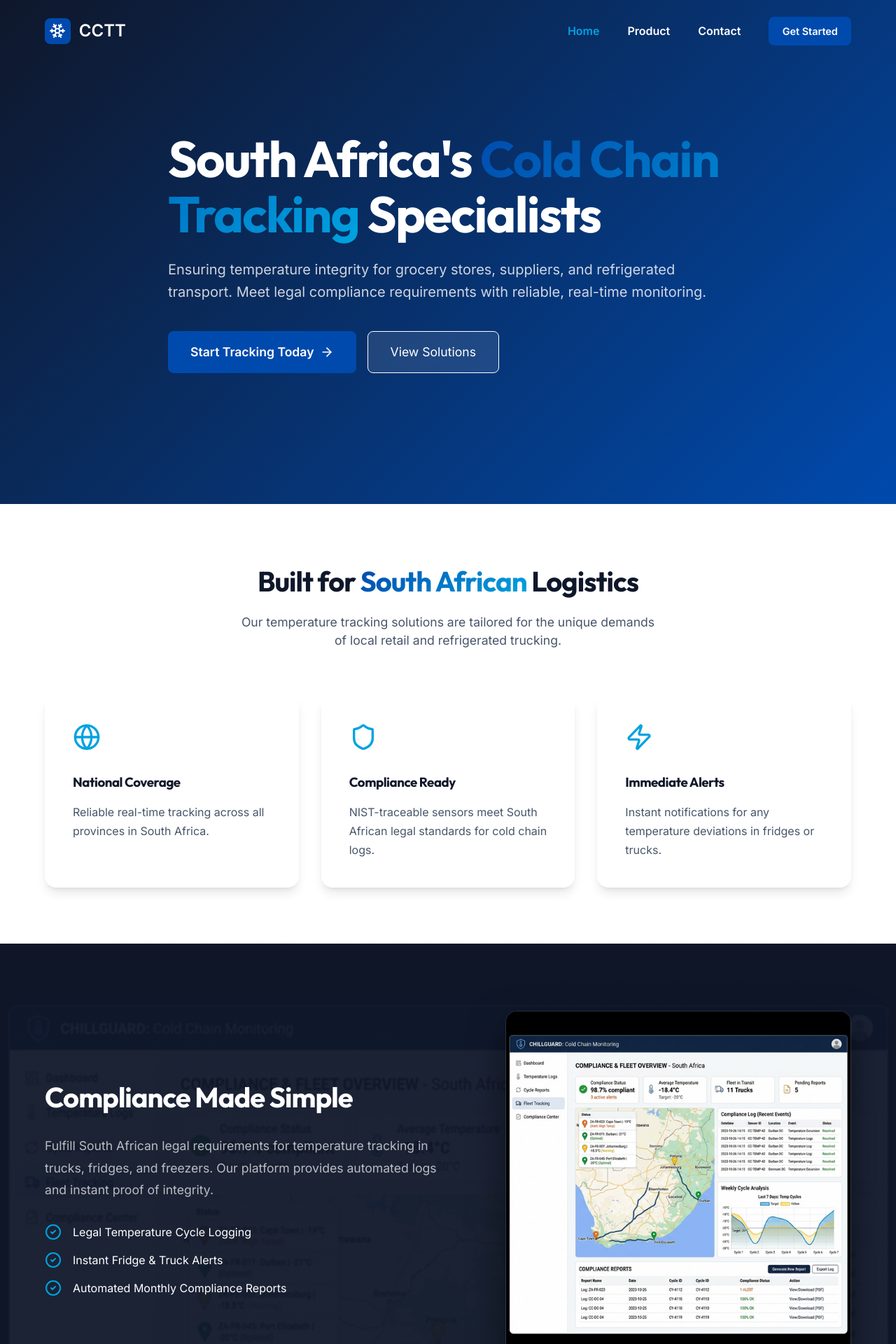
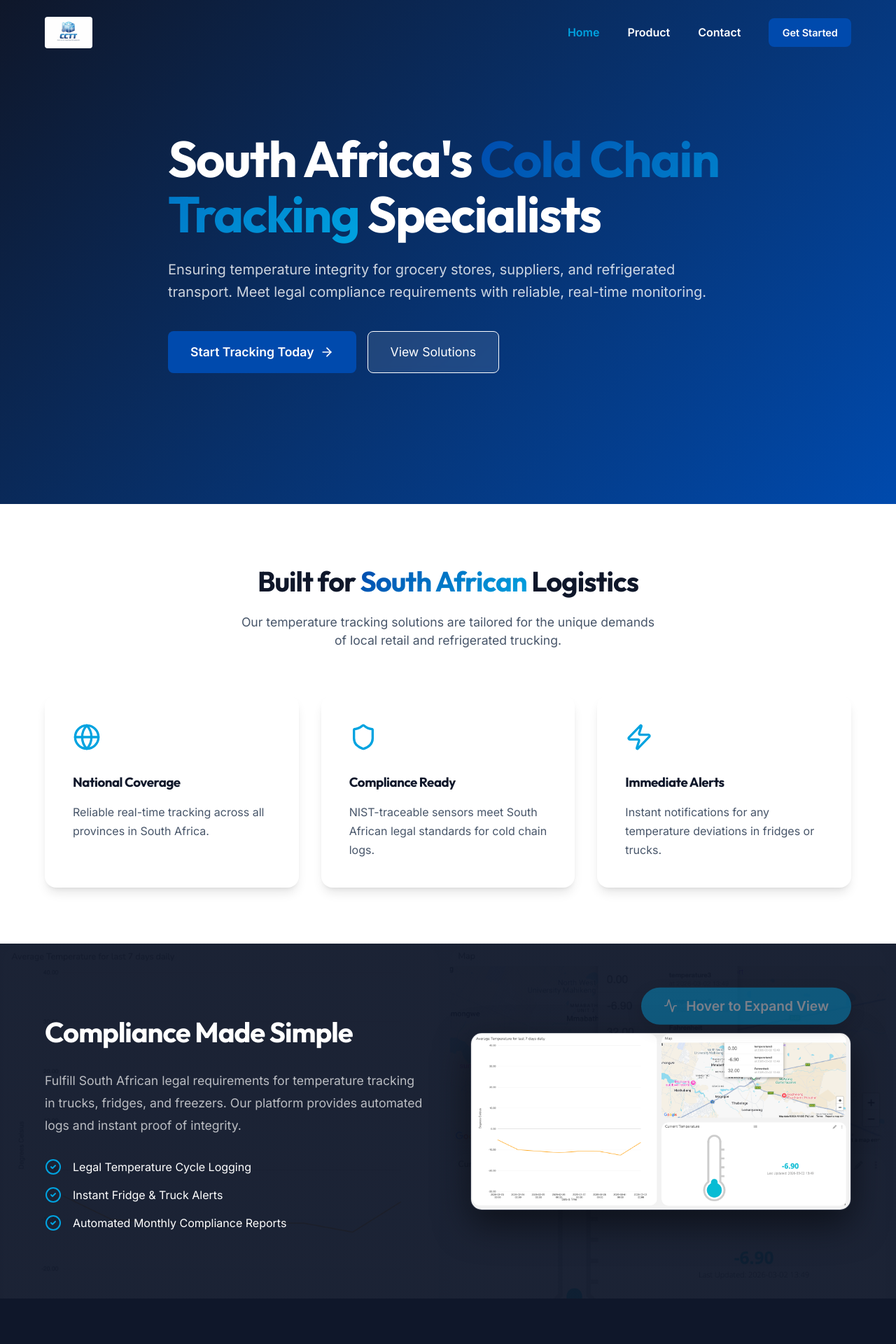
Before and after one commit to Ghostalbas/CCTT-Website, a React (Vite) app: page / in a window 1280 px wide. Shown: the top 1920 px of the page at 70% size. Built offline with nearby package versions, Linux system fonts and the light colour scheme.

Commit message:
Adding addtional content

```diff
--- a/index.html
+++ b/index.html
@@ -1,14 +1,18 @@
 <!doctype html>
 <html lang="en">
+
 <head>
   <meta charset="UTF-8" />
-    <link rel="icon" type="image/svg+xml" href="/vite.svg" />
+  <link rel="icon" type="image/jpeg" href="/images/company_logo.jpeg" />
   <meta name="viewport" content="width=device-width, initial-scale=1.0" />
-    <meta name="description" content="Cold Cycle Tracking Technology (CCTT) provides advanced IoT solutions for real-time cold chain monitoring and integrity." />
+  <meta name="description"
+    content="Cold Cycle Tracking Technology (CCTT) provides advanced IoT solutions for real-time cold chain monitoring and integrity." />
   <title>Cold Cycle Tracking Technology | Precision IoT Solutions</title>
 </head>
+
 <body>
   <div id="root"></div>
   <script type="module" src="/src/main.jsx"></script>
 </body>
+
 </html>
--- a/src/components/Footer.jsx
+++ b/src/components/Footer.jsx
@@ -8,9 +8,17 @@ const Footer = () => {
             <div className="container">
                 <div style={{ display: 'grid', gridTemplateColumns: 'repeat(auto-fit, minmax(250px, 1fr))', gap: '3rem', marginBottom: '4rem' }}>
                     <div>
-                        <div style={{ display: 'flex', alignItems: 'center', gap: '0.75rem', fontWeight: 800, fontSize: '1.5rem', marginBottom: '1.5rem', color: 'white' }}>
-                            <Snowflake size={28} color="var(--brand-blue-main)" />
-                            <span>CCTT</span>
+                        <div style={{ marginBottom: '1.5rem' }}>
+                            <img
+                                src="/images/company_logo.jpeg"
+                                alt="CCTT Logo"
+                                style={{
+                                    height: '50px',
+                                    width: 'auto',
+                                    borderRadius: '4px',
+                                    objectFit: 'contain'
+                                }}
+                            />
                         </div>
                         <p style={{ color: 'rgba(255,255,255,0.7)', lineHeight: '1.6', marginBottom: '1.5rem' }}>
                             Ensuring cold chain integrity across South Africa. Specializing in temperature tracking and legal compliance for grocery retail and refrigerated transport.
--- a/src/components/Navbar.jsx
+++ b/src/components/Navbar.jsx
@@ -38,11 +38,17 @@ const Navbar = () => {
             transition: 'all 0.3s ease'
         }}>
             <div className="container" style={{ display: 'flex', justifyContent: 'space-between', alignItems: 'center' }}>
-                <NavLink to="/" style={{ display: 'flex', alignItems: 'center', gap: '0.75rem', fontWeight: 800, fontSize: '1.5rem', color: logoColor, transition: 'color 0.3s ease' }}>
-                    <div style={{ background: 'var(--brand-blue-dark)', color: 'white', padding: '0.4rem', borderRadius: '0.5rem', display: 'flex' }}>
-                        <Snowflake size={24} />
-                    </div>
-                    <span>CCTT</span>
+                <NavLink to="/" style={{ display: 'flex', alignItems: 'center' }}>
+                    <img
+                        src="/images/company_logo.jpeg"
+                        alt="CCTT Logo"
+                        style={{
+                            height: '45px',
+                            width: 'auto',
+                            borderRadius: '4px',
+                            objectFit: 'contain'
+                        }}
+                    />
                 </NavLink>
 
                 {/* Desktop Links */}
--- a/src/pages/Home.jsx
+++ b/src/pages/Home.jsx
@@ -1,6 +1,6 @@
 import React from 'react';
 import { motion } from 'framer-motion';
-import { Shield, Zap, Globe, ArrowRight, CheckCircle2 } from 'lucide-react';
+import { Shield, Zap, Globe, ArrowRight, CheckCircle2, Activity } from 'lucide-react';
 import { Link } from 'react-router-dom';
 
 const Home = () => {
@@ -102,7 +102,7 @@ const Home = () => {
             </section>
 
             {/* Sub-Hero / Product Preview */}
-            <section style={{ padding: '6rem 0', background: 'linear-gradient(rgba(15, 23, 42, 0.95), rgba(15, 23, 42, 0.95)), url("/images/compliance_dashboard_preview.png")', backgroundSize: 'cover', backgroundAttachment: 'fixed', color: 'white' }}>
+            <section style={{ padding: '6rem 0', background: 'linear-gradient(rgba(15, 23, 42, 0.95), rgba(15, 23, 42, 0.95)), url("/images/website_dashboard_preview.png")', backgroundSize: 'cover', backgroundAttachment: 'fixed', color: 'white' }}>
                 <div className="container">
                     <div style={{ display: 'flex', alignItems: 'center', gap: '4rem', flexWrap: 'wrap' }}>
                         <div style={{ flex: '1 1 500px' }}>
@@ -122,11 +122,59 @@ const Home = () => {
                                 </li>
                             </ul>
                         </div>
-                        <div style={{ flex: '1 1 400px' }}>
-                            <img
-                                src="/images/compliance_dashboard_preview.png"
-                                alt="CCTT Compliance Dashboard"
-                                style={{ width: '100%', borderRadius: 'var(--radius-lg)', boxShadow: '0 20px 50px rgba(0,0,0,0.5)', border: '1px solid rgba(255,255,255,0.1)' }}
+                        <div style={{ flex: '1 1 500px', cursor: 'pointer', position: 'relative' }}>
+                            {/* Hover Hint */}
+                            <motion.div
+                                initial={{ opacity: 0.8, y: 0 }}
+                                animate={{
+                                    opacity: [0.4, 0.8, 0.4],
+                                    y: [0, -5, 0],
+                                }}
+                                transition={{
+                                    duration: 2,
+                                    repeat: Infinity,
+                                    ease: "easeInOut"
+                                }}
+                                whileHover={{ opacity: 0 }}
+                                style={{
+                                    position: 'absolute',
+                                    top: '-4rem',
+                                    right: '0',
+                                    background: 'var(--brand-blue-main)',
+                                    color: 'white',
+                                    padding: '0.75rem 2rem',
+                                    borderRadius: 'var(--radius-full)',
+                                    fontSize: '1.2rem',
+                                    fontWeight: '700',
+                                    boxShadow: '0 8px 24px rgba(0,0,0,0.3)',
+                                    zIndex: 5,
+                                    pointerEvents: 'none',
+                                    display: 'flex',
+                                    alignItems: 'center',
+                                    gap: '0.75rem'
+                                }}
+                            >
+                                <Activity size={20} /> Hover to Expand View
+                            </motion.div>
+
+                            <motion.img
+                                src="/images/website_dashboard_preview.png"
+                                alt="CCTT Dashboard"
+                                whileHover={{
+                                    scale: 1.8,
+                                    zIndex: 50,
+                                    boxShadow: '0 50px 100px rgba(0,0,0,0.8)',
+                                    transition: { duration: 0.3, ease: 'easeOut' }
+                                }}
+                                style={{
+                                    width: '100%',
+                                    borderRadius: 'var(--radius-lg)',
+                                    boxShadow: '0 20px 50px rgba(0,0,0,0.5)',
+                                    border: '1px solid rgba(255,255,255,0.1)',
+                                    display: 'block',
+                                    position: 'relative',
+                                    transformOrigin: 'center center'
+                                }}
                             />
                         </div>
                     </div>
```
Also changed, not shown: public/images/company_logo.jpeg (added), public/images/website_dashboard_preview.png (added). Lines whose indentation alone changed are shown as unchanged.
